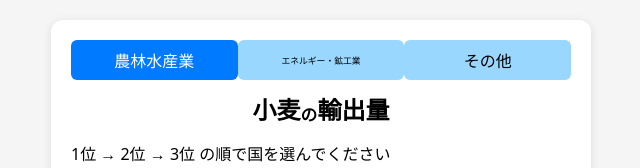
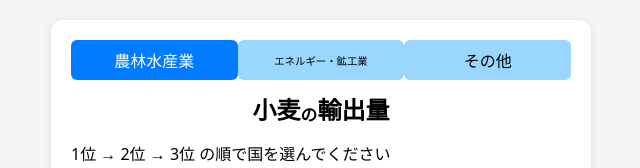
Before and after one commit to krmcyan/geography, a plain HTML site: page index.html in a window 1280 px wide. Shown: the top 168 px of the page, 319-959 px from the left. Drawn offline with Linux system fonts and the light colour scheme.

Commit message:
Update index.html

```diff
--- a/index.html
+++ b/index.html
@@ -11,7 +11,7 @@ h1 { font-size:1.5rem; text-align:center; line-height:1.2; }
 
 .tabs { display:flex; justify-content:space-around; margin-bottom:15px; }
 .tab { flex:1; padding:8px; border:none; background:#99d7ff; border-radius:6px; display:flex; justify-content:center; align-items:center; text-align:center; }
-.tab[data-genre="energy"] { font-size:0.55rem; } /* 小さく */
+.tab[data-genre="energy"] { font-size:0.65rem; } /* 小さく */
 .tab.active { background:#007aff; color:white; }
 
 button.main { width:100%; padding:14px; margin-top:15px; font-size:1.1rem; border:none; border-radius:8px; background:#007aff; color:white; }
```
